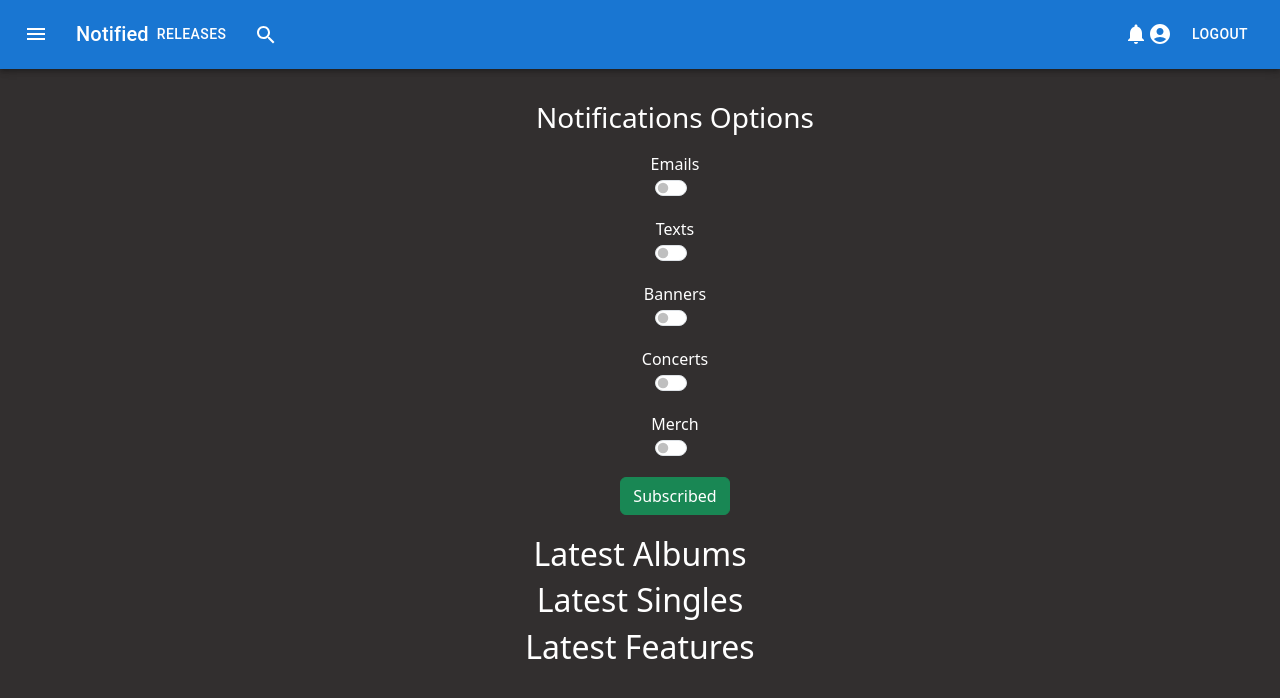
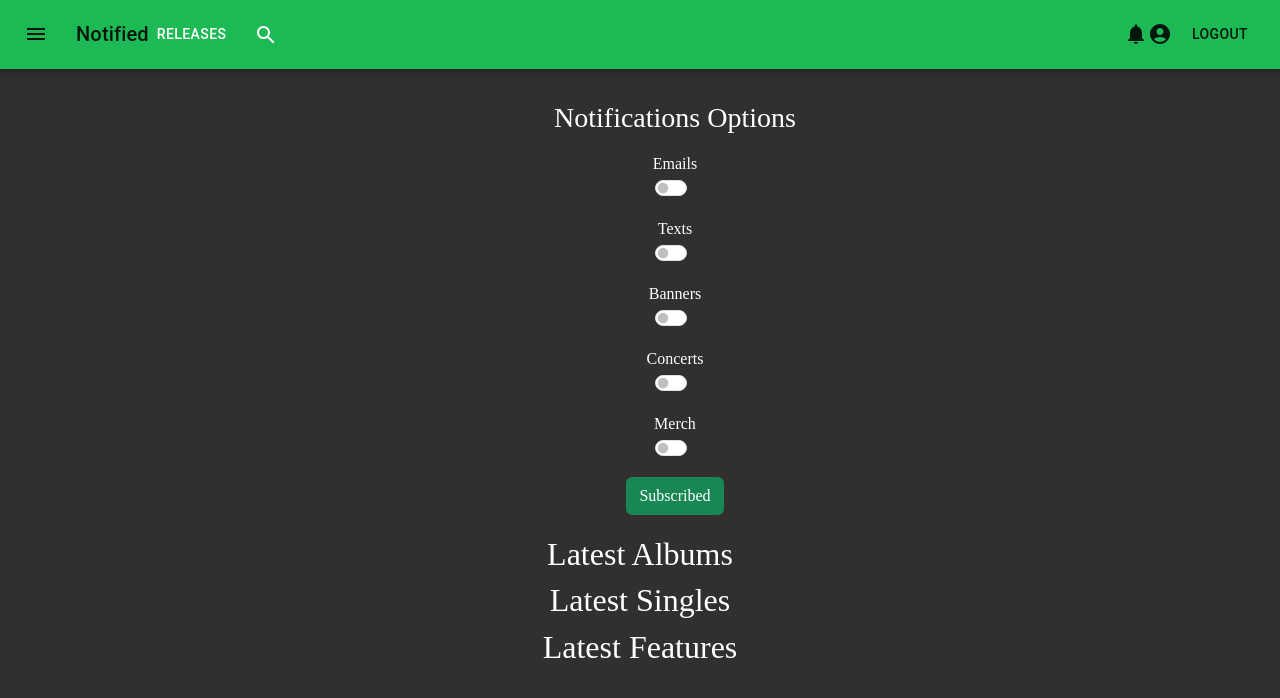
Before and after one commit to PJ-Samuels/Notified-App, a React (Create React App) app in the folder client/: page /artist_page in a window 1280 px wide. Shown: the top 698 px of the page. Built offline with nearby package versions, Linux system fonts and the light colour scheme.

Commit message:
ui changes

```diff
--- a/client/package.json
+++ b/client/package.json
@@ -7,6 +7,7 @@
     "@emotion/styled": "^11.11.0",
     "@mui/icons-material": "^5.15.4",
     "@mui/material": "^5.15.4",
+    "@mui/styled-engine-sc": "^6.0.0-alpha.12",
     "@testing-library/jest-dom": "^5.16.5",
     "@testing-library/react": "^13.4.0",
     "@testing-library/user-event": "^13.5.0",
@@ -16,6 +17,7 @@
     "react-dom": "^18.2.0",
     "react-router-dom": "^6.12.1",
     "react-scripts": "^5.0.1",
+    "styled-components": "^6.1.8",
     "web-vitals": "^2.1.4"
   },
   "scripts": {
--- a/client/src/App.css
+++ b/client/src/App.css
@@ -1,7 +1,7 @@
 .html, body{
   background-color: var(--Grey-0, #FFFFFF0A);/* #282c34*/
   /* font-family: "Monomaniac One", monospace; */
-  font-family: "Circular Spotify Text",;
+  font-family: "Circular Spotify Text" !important;
   color: white;
 
 }
--- a/client/src/components/artist_search.js
+++ b/client/src/components/artist_search.js
@@ -13,6 +13,7 @@ export default function ArtistSearch() {
     const [data, setData] = React.useState([]);
     const [bool, setBool] = React.useState(false);
     useEffect(() => {
+
         if (access_token) {
             sessionStorage.setItem('access_token', access_token);
             setAccessToken(access_token);
@@ -67,7 +68,10 @@ export default function ArtistSearch() {
 
       })
         const query = new URLSearchParams(window.location.search);
-        const user_id = query.get('user_id');
+        // const user_id = query.get('user_id');
+        const user_id = sessionStorage.getItem('user_id');
+        sessionStorage.setItem('user_id', user_id);
+
         const response_data = await response.json();
         const response_single = await response_singles.json();
         const response_feature = await response_features.json();
@@ -83,9 +87,10 @@ export default function ArtistSearch() {
         sessionStorage.setItem('response_data', JSON.stringify(response_data));
         sessionStorage.setItem('response_single', JSON.stringify(response_single));
         sessionStorage.setItem('response_feature', JSON.stringify(response_feature));
+        sessionStorage.setItem('user_id', JSON.stringify(user_id));
 
 
-        const url = `/artist_page?artist=${encodedName}&artistImg=${encodedImg}&artistID=${encodedID}&user_id=${encodedUserId}`;
+        const url = `/artist_page?artist=${encodedName}&artistImg=${encodedImg}&artistID=${encodedID}`;
         window.location.href = url;
     }
 
--- a/client/src/components/css/user_nav.css
+++ b/client/src/components/css/user_nav.css
@@ -1,5 +1,6 @@
 .html, body{
     color: white !important;
+    font-family: "Circular Spotify Text" !important;
 }
 .user_nav{
     background-color: green;
@@ -14,3 +15,7 @@
     background-color: #111112 !important;
 
 }
+.user-dash{
+    color: green !important;
+    background-color: #111112 !important;
+}
--- a/client/src/components/discover.js
+++ b/client/src/components/discover.js
@@ -1,5 +1,8 @@
 import React from 'react';
 export default function Discover() {
+    const user_id = sessionStorage.getItem('user_id');
+    console.log("sessionStorage.getItem('user_id')",user_id)
+    sessionStorage.setItem("user_id",JSON.parse(user_id));
 
     return(
         <div> Coming Soon!</div>
--- a/client/src/components/user_dashboard.js
+++ b/client/src/components/user_dashboard.js
@@ -24,6 +24,10 @@ export default function UserDashboard() {
     // console.log(expireatioIn)
     setExpirationTime(new Date(expirationTime));
     setUserId(user_id);
+    if(!user_id){
+      user_id = sessionStorage.getItem('user_id');
+      sessionStorage.setItem('user_id', user_id);
+    }
     if (access_token && user_id) {
       sessionStorage.setItem('access_token', access_token);
       setAccessToken(access_token);
--- a/client/src/components/user_nav.js
+++ b/client/src/components/user_nav.js
@@ -18,30 +18,42 @@ import SearchIcon from '@mui/icons-material/Search';
 import NotificationsIcon from '@mui/icons-material/Notifications';
 import AccountCircle from '@mui/icons-material/AccountCircle';
 import { styled, alpha } from '@mui/material/styles';
+import { ThemeProvider, createTheme } from '@mui/material/styles';
 import InputBase from '@mui/material/InputBase';
+import { purple } from '@mui/material/colors';
 
 export default function UserNav(){
     // const access_token = sessionStorage.getItem('access_token');
     // sessionStorage.setItem("access_token", access_token);
     const user_id = sessionStorage.getItem('user_id');
     sessionStorage.setItem("user_id",JSON.parse(user_id));
+    console.log(user_id)
 
     const navigate = useNavigate();
     const artistSearchClick = () => {
-        navigate("/artist_search?user_id="+user_id)
+      navigate("/artist_search")
     }
     const homeClick = () => {
-        navigate("/user_dashboard?user_id="+user_id)
+      navigate("/user_dashboard")
     }
     const discoverClick = () => {
-      sessionStorage.clear();
       navigate("/discover")
-  }
+    }
     const handleLogout = () => {
         sessionStorage.clear();
         localStorage.clear();
         navigate("/")
     }
+    const theme = createTheme({
+      palette: {
+        primary: {
+          main: '#1DB954',
+        },
+        secondary: {
+          main: '#1DB954',
+        },
+      },
+    });
     return(
         //   <Navbar expand="lg" className="bg-body-tertiary justify-content-between" data-bs-theme="dark" >
         //   <Container>
@@ -62,7 +74,8 @@ export default function UserNav(){
         //     </Navbar.Collapse>
         //   </Container>
         // </Navbar>
-        <Box sx={{ flexGrow: 1 }}>
+        <ThemeProvider theme={theme}>
+        <Box color = "secondary" className = "user-dash" sx={{ flexGrow: 1 }}>
           <AppBar position="static">
             <Toolbar>
               <IconButton
@@ -79,19 +92,12 @@ export default function UserNav(){
                 Notified
               </Typography>
               <Box sx={{ flexGrow: 1, display: { xs: 'none', md: 'flex' } }}>
-                  <Button
-                    onClick = {discoverClick}
-                    sx={{ my: 2, color: 'white', display: 'block' }}
-                  >
-                    releases
+                  <Button onClick = {discoverClick} sx={{ my: 2, color: 'white', display: 'block' }}>
+                    Releases
                   </Button>
-                  <Button
-                    onClick={artistSearchClick}
-                    sx={{color: 'white', display: 'block' }}
-                  >
+                  <Button onClick={artistSearchClick} sx={{color: 'white', display: 'block' }}>
                     <SearchIcon />
                   </Button>
-
               </Box>
 
 
@@ -113,5 +119,6 @@ export default function UserNav(){
             </Toolbar>
           </AppBar>
         </Box>
+        </ThemeProvider>
     )
 }
--- a/client/src/home_nav.js
+++ b/client/src/home_nav.js
@@ -1,5 +1,5 @@
 import React from "react";
-// import './css/ho_nav.css';
+// import './css/home_nav.css';
 import { useNavigate } from "react-router-dom";
 import Container from 'react-bootstrap/Container';
 import Nav from 'react-bootstrap/Nav';
@@ -54,7 +54,7 @@ export default function HomeNav(){
     //     </Navbar.Collapse>
     //   </Container>
     // </Navbar>
-            <Box sx={{ flexGrow: 1 }}>
+        <Box className = "bg-body-tertiary"sx={{ flexGrow: 1 }}>
           <AppBar position="static">
             <Toolbar>
               <IconButton
```
Also changed, not shown: 2 other files (tests, documents, lock files or other folders).
